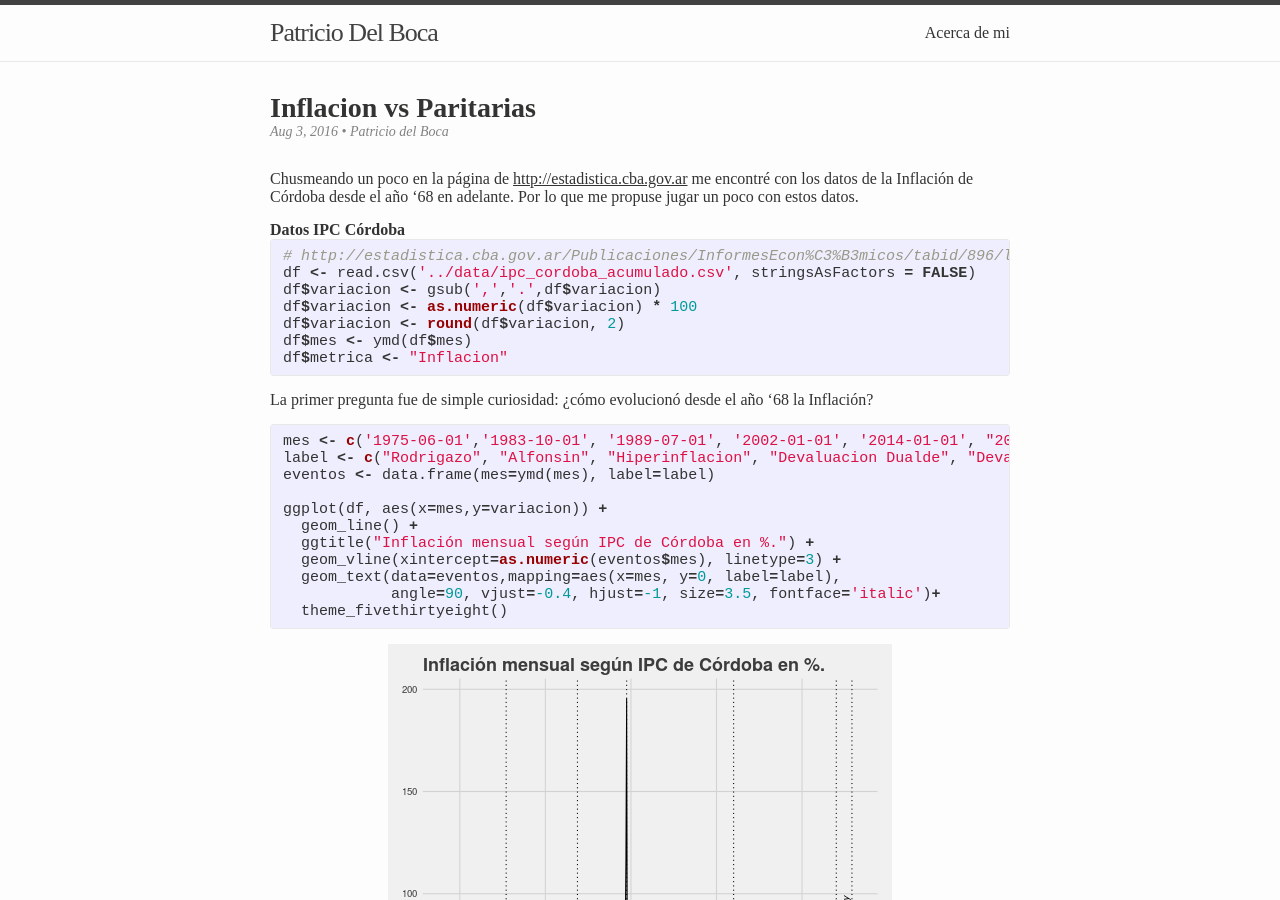
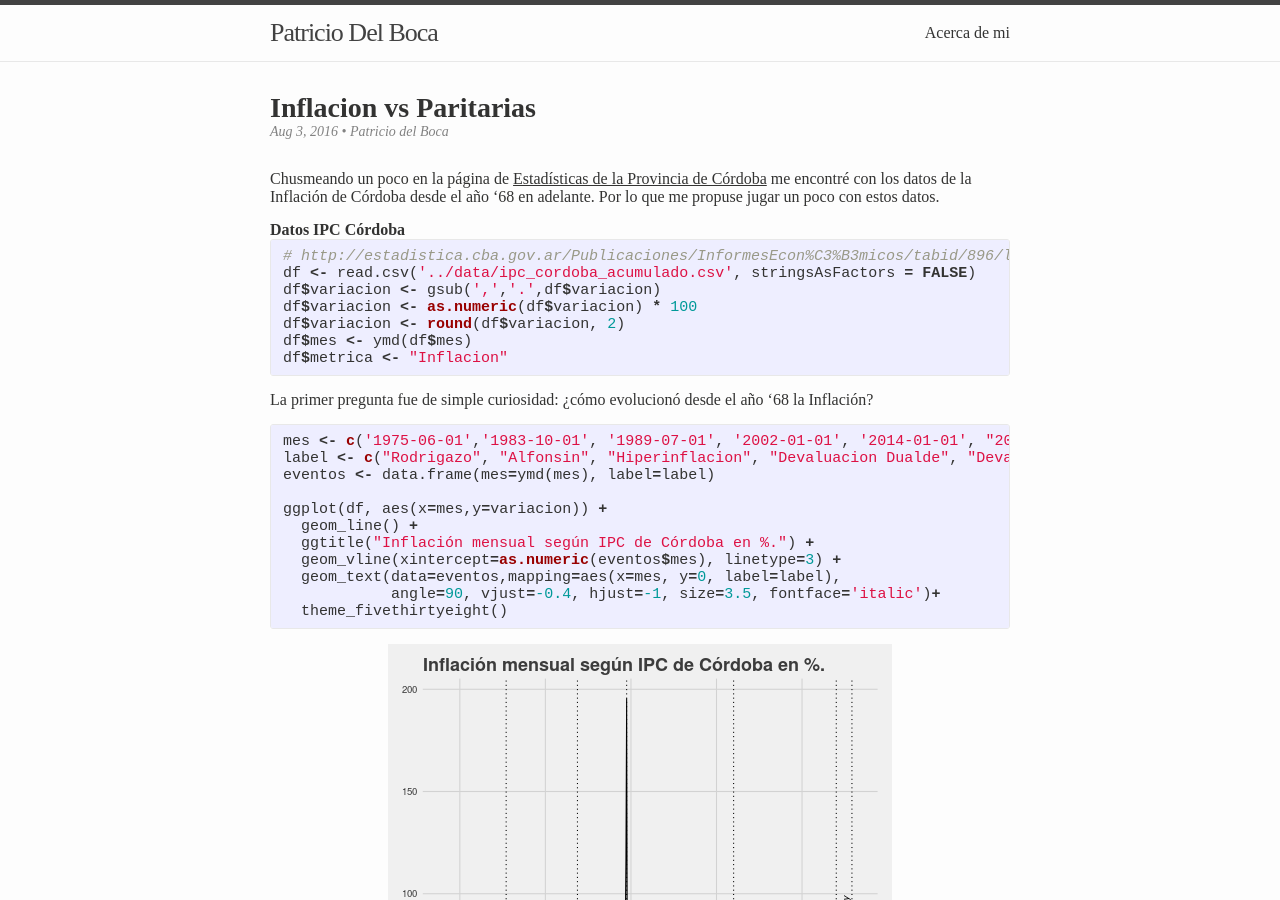
Before and after one commit to pdelboca/pdelboca.github.io, a Jekyll site: the page built from _posts/2016-08-03-Inflacion-VS-Paritarias.md, in a window 1280 px wide and 900 px high. Built offline with Jekyll 4.4.1, drawn with Linux system fonts in a browser that asks for light colours.

Commit message:
Fixed URL to Statistics page.

````diff
--- a/_R/2016-08-03-Inflacion-VS-Paritarias.Rmd
+++ b/_R/2016-08-03-Inflacion-VS-Paritarias.Rmd
@@ -13,7 +13,7 @@
 library(dplyr)
 ```
 
-Chusmeando un poco en la página de [http://estadistica.cba.gov.ar](Estadísticas de la Provincia de Córdoba) me encontré con los datos de la Inflación de Córdoba desde el año '68 en adelante. Por lo que me propuse jugar un poco con estos datos.
+Chusmeando un poco en la página de [Estadísticas de la Provincia de Córdoba](http://estadistica.cba.gov.ar) me encontré con los datos de la Inflación de Córdoba desde el año '68 en adelante. Por lo que me propuse jugar un poco con estos datos.
 
 #### Datos IPC Córdoba
 ```{r}
--- a/_posts/2016-08-03-Inflacion-VS-Paritarias.md
+++ b/_posts/2016-08-03-Inflacion-VS-Paritarias.md
@@ -7,7 +7,7 @@
 ---
 
 
-Chusmeando un poco en la página de [http://estadistica.cba.gov.ar](Estadísticas de la Provincia de Córdoba) me encontré con los datos de la Inflación de Córdoba desde el año '68 en adelante. Por lo que me propuse jugar un poco con estos datos.
+Chusmeando un poco en la página de [Estadísticas de la Provincia de Córdoba](http://estadistica.cba.gov.ar) me encontré con los datos de la Inflación de Córdoba desde el año '68 en adelante. Por lo que me propuse jugar un poco con estos datos.
 
 #### Datos IPC Córdoba
 
````
